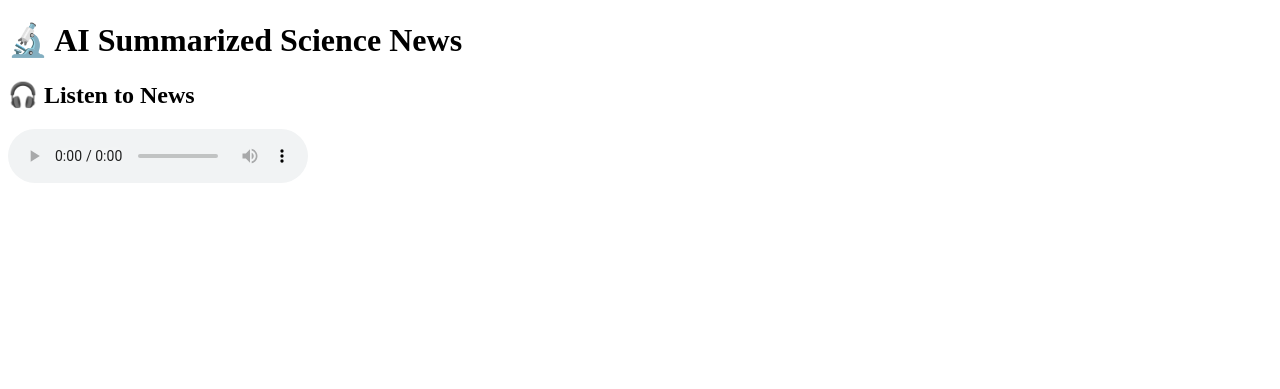
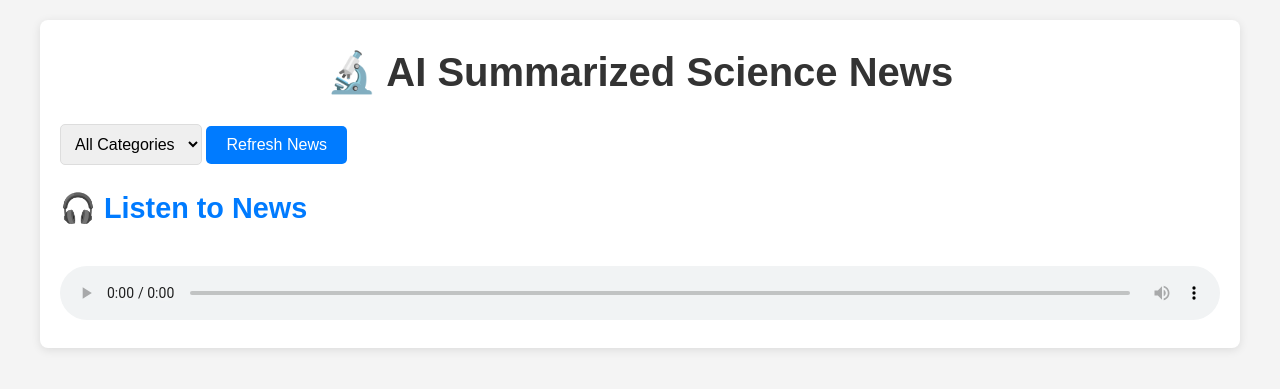
Before and after one commit to rohit10012/agent_news_fetcher, a Flask app: template templates/index.html in a window 1280 px wide. Shown: the top 389 px of the page. Run offline with Flask 3, Linux system fonts and the light colour scheme; the template is opened without the code that fills it, so the values that code supplies are empty.

Commit message:
Initial commit: first improvement

```diff
--- a/app.py
+++ b/app.py
@@ -2,9 +2,10 @@ import requests
 import os
 import json
 import asyncio
-import edge_tts  # High-quality AI voice
-from flask import Flask, jsonify, render_template
+import edge_tts
+from flask import Flask, jsonify, render_template, request
 from dotenv import load_dotenv
+from datetime import datetime, timedelta
 
 # Load environment variables
 load_dotenv()
@@ -15,6 +16,10 @@ GROQ_API_KEY = os.getenv("GROQ_API_KEY")
 
 # Flask app
 app = Flask(__name__)
+
+# Global variable to store cached news
+cached_news = None
+last_fetch_time = None
 
 # Search parameters
 QUERY = "scientific breakthrough"
@@ -29,20 +34,27 @@ CATEGORIES = {
 
 # Function to fetch and categorize news
 def fetch_science_news():
-    response = requests.get(URL)
-    data = response.json()
+    global cached_news, last_fetch_time
 
-    categorized_news = {"Physics": [], "Medicine": [], "Tech": []}
+    # Fetch news only if cache is empty or older than 24 hours
+    if not cached_news or (last_fetch_time and datetime.now() - last_fetch_time > timedelta(hours=24)):
+        response = requests.get(URL)
+        data = response.json()
 
-    if "articles" in data:
-        for article in data["articles"]:
-            title = article["title"]
-            url = article["url"]
-            category = classify_category(title)
-            if category:
-                categorized_news[category].append({"title": title, "url": url})
+        categorized_news = {"Physics": [], "Medicine": [], "Tech": []}
 
-    return categorized_news
+        if "articles" in data:
+            for article in data["articles"]:
+                title = article["title"]
+                url = article["url"]
+                category = classify_category(title)
+                if category:
+                    categorized_news[category].append({"title": title, "url": url})
+
+        cached_news = categorized_news
+        last_fetch_time = datetime.now()
+
+    return cached_news
 
 # Function to classify news based on keywords
 def classify_category(title):
@@ -50,7 +62,7 @@ def classify_category(title):
     for category, keywords in CATEGORIES.items():
         if any(keyword.lower() in title_lower for keyword in keywords):
             return category
-    return None  # Skip if no matching category
+    return None
 
 # Function to summarize text using Groq API
 def summarize_text(text):
@@ -91,29 +103,16 @@ def home():
 
     # Convert full news summary to speech
     full_text = "\n\n".join([f"{cat} News:\n" + "\n".join([a['summary'] for a in summaries[cat]]) for cat in summaries])
-
-    # Use asyncio to run async function in a non-async function
     mp3_file = asyncio.run(text_to_speech(full_text))
 
     return render_template("index.html", news=summaries, audio_file=mp3_file)
 
-# API Endpoint to fetch summarized news for Siri/Home Assistant
-@app.route("/news")
-def get_news():
-    news = fetch_science_news()
-    summaries = {}
-
-    for category, articles in news.items():
-        summaries[category] = []
-        for i, article in enumerate(articles[:5]):
-            summary = summarize_text(article["title"])
-            summaries[category].append({"title": article["title"], "url": article["url"], "summary": summary})
-
-    # Convert full news summary to speech
-    full_text = "\n\n".join([f"{cat} News:\n" + "\n".join([a['summary'] for a in summaries[cat]]) for cat in summaries])
-    mp3_file = asyncio.run(text_to_speech(full_text))
-
-    return jsonify({"news": summaries, "audio_file": mp3_file})
+# API Endpoint to refresh news manually
+@app.route("/refresh", methods=["POST"])
+def refresh_news():
+    global cached_news, last_fetch_time
+    cached_news = None  # Clear cache to force a refresh
+    return jsonify({"status": "success", "message": "News cache cleared. Refresh the page to fetch latest news."})
 
 if __name__ == "__main__":
-    app.run(host="0.0.0.0", port=5001, debug=True)
+    app.run(host="0.0.0.0", port=5002, debug=True)
--- a/templates/index.html
+++ b/templates/index.html
@@ -1,29 +1,167 @@
 <!DOCTYPE html>
 <html lang="en">
+
 <head>
     <meta charset="UTF-8">
     <meta name="viewport" content="width=device-width, initial-scale=1.0">
     <title>AI News Reader</title>
+    <style>
+        /* General Reset */
+        * {
+            margin: 0;
+            padding: 0;
+            box-sizing: border-box;
+        }
+
+        body {
+            font-family: 'Arial', sans-serif;
+            line-height: 1.6;
+            background-color: #f4f4f4;
+            color: #333;
+            padding: 20px;
+        }
+
+        .container {
+            max-width: 1200px;
+            margin: 0 auto;
+            padding: 20px;
+            background-color: #fff;
+            border-radius: 8px;
+            box-shadow: 0 2px 10px rgba(0, 0, 0, 0.1);
+        }
+
+        h1 {
+            font-size: 2.5rem;
+            color: #333;
+            margin-bottom: 20px;
+            text-align: center;
+        }
+
+        h2 {
+            font-size: 1.8rem;
+            color: #007BFF;
+            margin-bottom: 15px;
+        }
+
+        ul {
+            list-style: none;
+            margin-bottom: 20px;
+        }
+
+        li {
+            background-color: #f9f9f9;
+            border: 1px solid #ddd;
+            border-radius: 5px;
+            padding: 15px;
+            margin-bottom: 10px;
+            transition: transform 0.3s ease, box-shadow 0.3s ease;
+        }
+
+        li:hover {
+            transform: translateY(-3px);
+            box-shadow: 0 4px 10px rgba(0, 0, 0, 0.1);
+        }
+
+        a {
+            color: #007BFF;
+            text-decoration: none;
+            font-weight: bold;
+        }
+
+        a:hover {
+            text-decoration: underline;
+        }
+
+        audio {
+            width: 100%;
+            margin-top: 20px;
+        }
+
+        .refresh-button {
+            display: inline-block;
+            padding: 10px 20px;
+            background-color: #007BFF;
+            color: #fff;
+            border: none;
+            border-radius: 5px;
+            cursor: pointer;
+            font-size: 1rem;
+            margin-bottom: 20px;
+        }
+
+        .refresh-button:hover {
+            background-color: #0056b3;
+        }
+
+        .category-dropdown {
+            padding: 10px;
+            font-size: 1rem;
+            border-radius: 5px;
+            border: 1px solid #ddd;
+            margin-bottom: 20px;
+        }
+    </style>
 </head>
+
 <body>
+    <div class="container">
         <h1>🔬 AI Summarized Science News</h1>
 
+        <!-- Category Dropdown -->
+        <select class="category-dropdown" id="categoryDropdown">
+            <option value="all">All Categories</option>
+            <option value="Physics">Physics</option>
+            <option value="Medicine">Medicine</option>
+            <option value="Tech">Tech</option>
+        </select>
+
+        <!-- Refresh Button -->
+        <button class="refresh-button" onclick="refreshNews()">Refresh News</button>
+
+        <!-- News Display -->
         {% for category, articles in news.items() %}
+        <div class="category-section" data-category="{{ category }}">
             <h2>{{ category }} News:</h2>
             <ul>
                 {% for article in articles %}
-                <li><strong>{{ article.title }}</strong><br>
+                <li>
+                    <strong>{{ article.title }}</strong><br>
                     <a href="{{ article.url }}" target="_blank">Read more</a><br>
                     📝 {{ article.summary }}
                 </li>
                 {% endfor %}
             </ul>
+        </div>
         {% endfor %}
 
+        <!-- Audio Player -->
         <h2>🎧 Listen to News</h2>
         <audio controls autoplay>
             <source src="{{ audio_file }}" type="audio/mpeg">
             Your browser does not support the audio element.
         </audio>
+    </div>
+
+    <script>
+        // Filter news by category
+        document.getElementById('categoryDropdown').addEventListener('change', function () {
+            const selectedCategory = this.value;
+            const categorySections = document.querySelectorAll('.category-section');
+
+            categorySections.forEach(section => {
+                if (selectedCategory === 'all' || section.getAttribute('data-category') === selectedCategory) {
+                    section.style.display = 'block';
+                } else {
+                    section.style.display = 'none';
+                }
+            });
+        });
+
+        // Refresh news
+        function refreshNews() {
+            window.location.reload();
+        }
+    </script>
 </body>
+
 </html>
```
Lines whose indentation alone changed are shown as unchanged.
